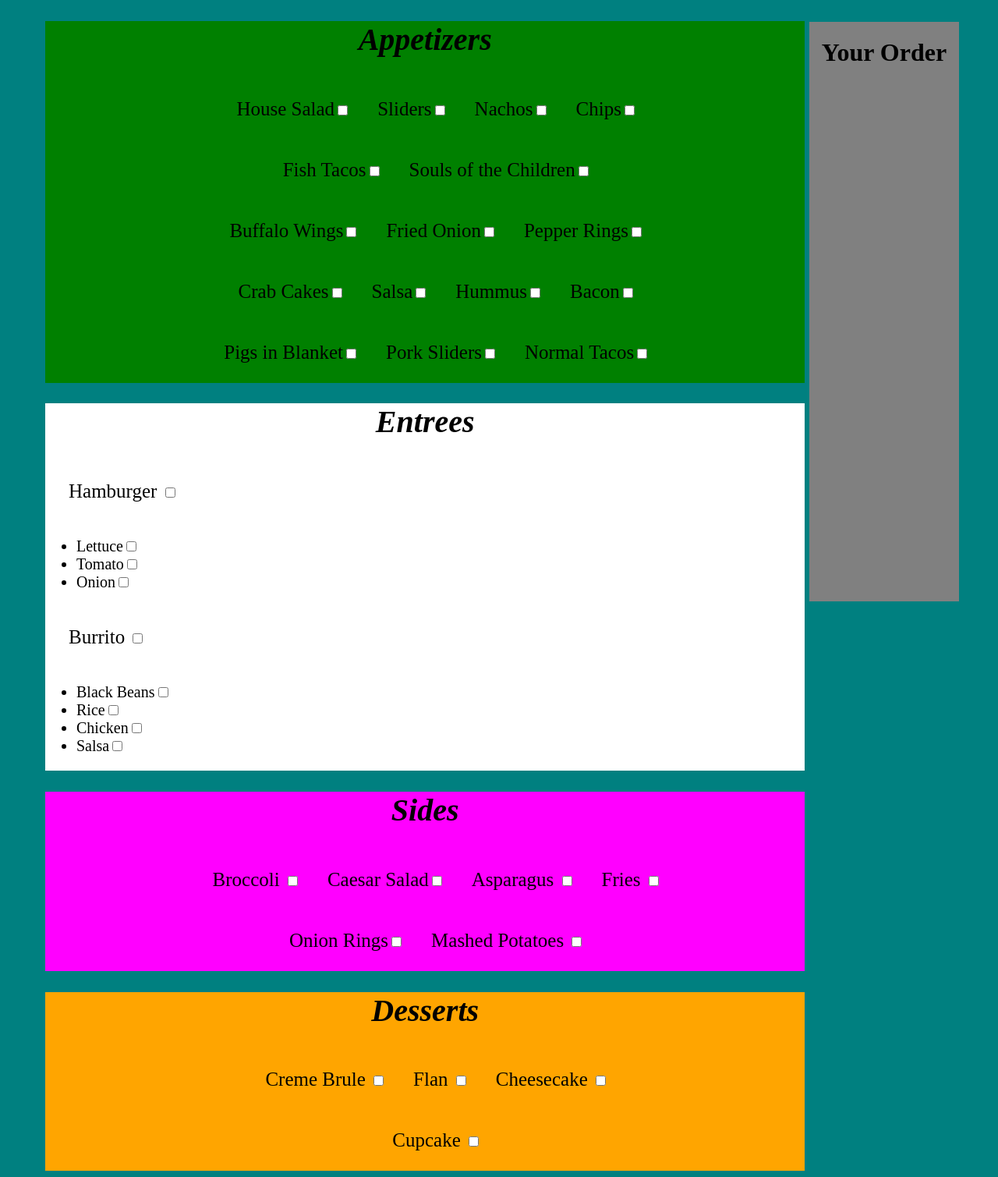
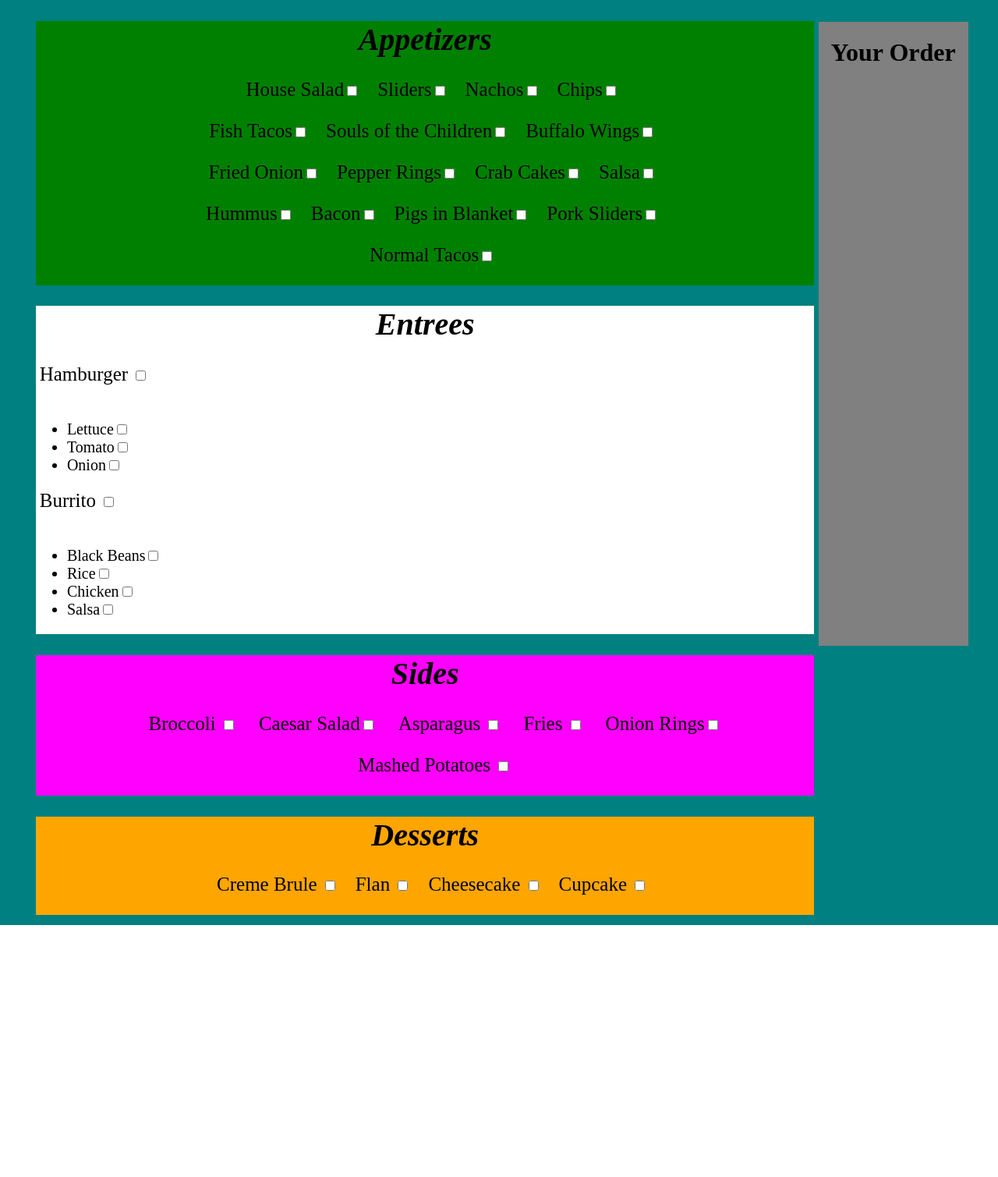
Before and after one commit to spaulsteinberg/EzOrdr-1, a Flask app: page / in a window 1280 px wide. Shown: the part 42-1551 px from the top of the page at 78% size. After the commit the page ends 1228 px from the top, so only its background shows below. Run offline with Flask 2, Linux system fonts and the light colour scheme.

Commit message:
Closing out my collaboration branch (#13)
* Proof of concept config of website

* Added Sam's HTML File

* Updating install instructions

* More install stuff

* Updated with markdown

* Final edit

* #3 added simple layout

* adding js file

* updated layout

* updated a few errs

* d

* git add

```diff
--- a/app/templates/samplelayout.html
+++ b/app/templates/samplelayout.html
@@ -6,7 +6,6 @@
 </head>
 <body>
   <header>Sample Menu</header>
-
 	<div class = "row">
 		<div class="appetizers">
 			<h1 id="Starters" align="center"> Appetizers </h1>
@@ -27,7 +26,6 @@
 				<p>Pigs in Blanket<input type="checkbox" name="Pigs in Blanket" value="true" onclick="addThisItemToList(this)"></p>
 				<p>Pork Sliders<input type="checkbox" name="Pork Sliders" value="true" onclick="addThisItemToList(this)"></p>
 				<p>Normal Tacos<input type="checkbox" name="Normal Tacos" value="true" onclick="addThisItemToList(this)"></p>
-
 			</div>
 		</div>
 	</div>
@@ -38,7 +36,7 @@
 				<div class="entree-items">
 					<div id="hamburger">
 						<p> Hamburger <input type="checkbox" name ="Jamburger" value="true" onclick="addThisItemToList(this)"></p>
-							<ul style: "aqua">
+            <ul style: "aqua">
 								<li>Lettuce<input type="checkbox" name="Lettuce" value="true" onclick="addThisItemToList(this)"></li>
 								<li>Tomato<input type="checkbox" name="Tomato" value="true" onclick="addThisItemToList(this)"></li>
 								<li>Onion<input type="checkbox" name="Onion" value="true" onclick="addThisItemToList(this)"></li>
@@ -53,6 +51,7 @@
 								<li>Salsa<input type="checkbox" name="Salsa" value="true" onclick="addThisItemToList(this)"></li>
 							</ul>
 					</div>
+
 				</div>
 			</div>
 		</div>
@@ -102,9 +101,9 @@
 	position: absolute;
 	background: grey;
 	overflow: wrap;
-	right: calc(0% + 50px);
+	right: calc(0% + 3%);
 	top: 70px;
-	height: calc(100% - 57px);
+	height: 100%;
 	width: 15%;
 	z-index: 10;
 }
@@ -117,13 +116,14 @@ header {
 }
 body {
 	background: teal;
-	overflow: scroll;
+
 }
 
 p {
 	display: inline-block;
-	padding-inline-start: 30px;
+	padding-inline-start: 3%;
 	font-size: 25px;
+	margin-top: 0%;
 }
 
 .row .desserts #compons {
@@ -136,10 +136,11 @@ p {
 .row {
 	position: relative;
 	font-size: 20px;
-	padding-left: 50px;
-	padding-right: 50px;
-	overflow: wrap;
+	padding-left: 3%;
+	padding-right: 3%;
+	margin-bottom: 1%;
 	width: 85%;
+
 }
 
 .row h1 {
@@ -148,7 +149,7 @@ p {
 
 .row .appetizers {
 	background: green;
-	height: 33.3%;
+	height: 20%;
 }
 
 .row .appetizers #app-sides{
@@ -172,11 +173,13 @@ p {
 
 .row .MainCourses {
 	background: white;
-	height: 33.3%;
+	height: 46.6%;
+
 }
 
 .row .MainCourses .entree-items{
 	display: inline-block;
+
 	color: black;
 }
 
@@ -220,6 +223,5 @@ p {
 
 
 </script>
-
 </body>
 </html>
```
